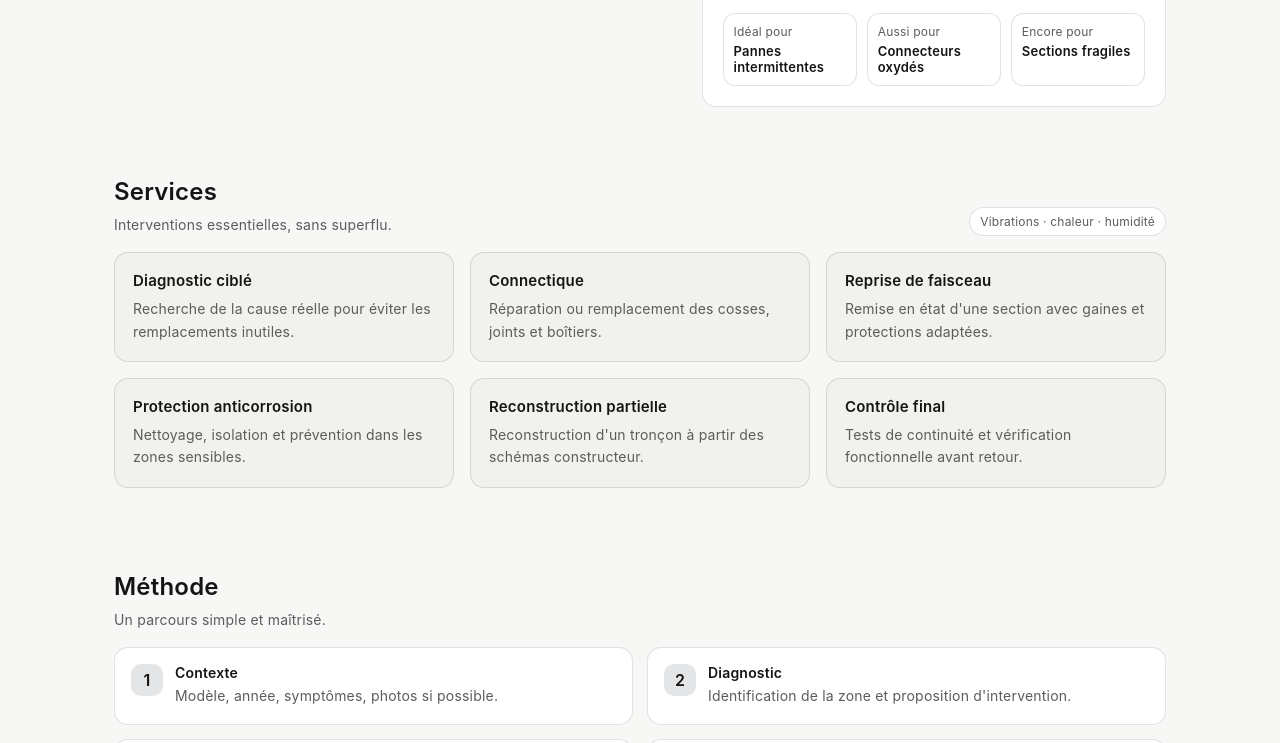
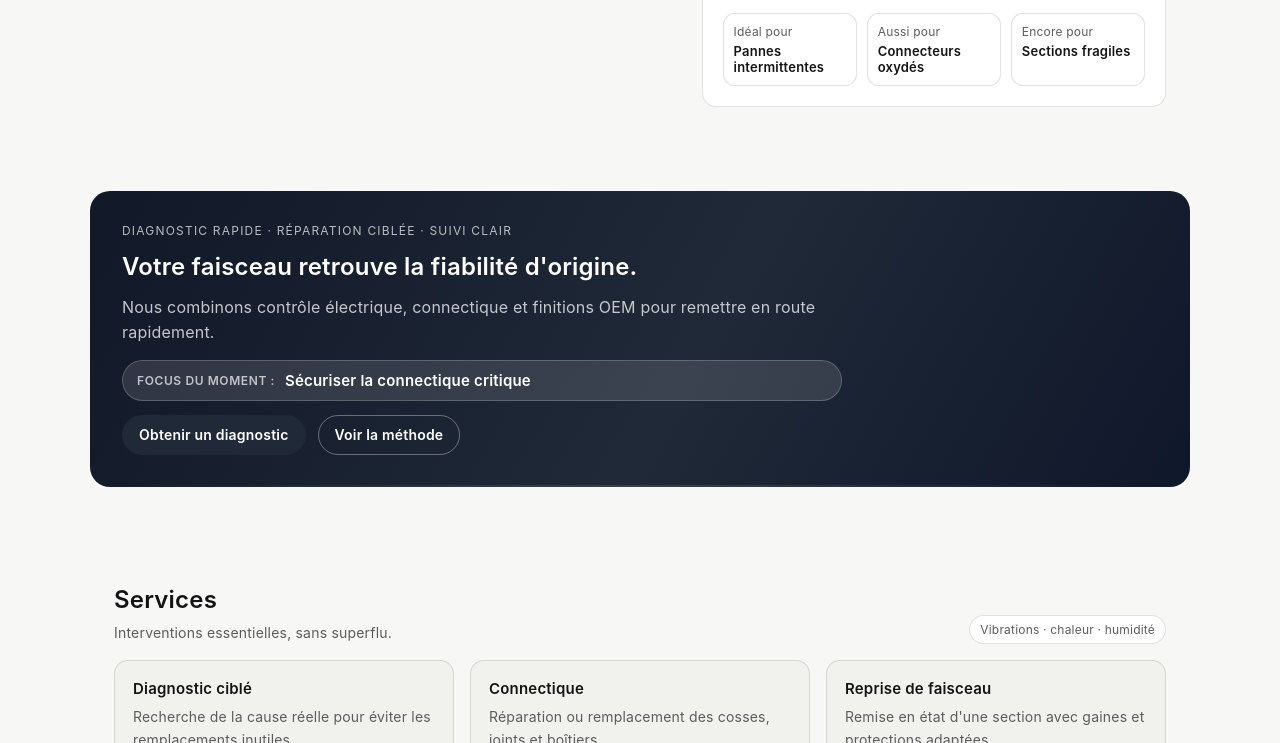
Before and after one commit to Gabin-L/wiringrepair, a plain HTML site: page index.html in a window 1280 px wide. Shown: the part 578-1321 px from the top of the page. Drawn offline with Linux system fonts and the light colour scheme.

Commit message:
Add full-width highlight with rotating message

```diff
--- a/index.html
+++ b/index.html
@@ -127,6 +127,28 @@
             </div>
           </div>
         </aside>
+      </div>
+    </section>
+
+    <section class="section section--full" id="highlights">
+      <div class="container full-bleed">
+        <div class="full-bleed__content">
+          <div class="full-bleed__eyebrow">Diagnostic rapide · Réparation ciblée · Suivi clair</div>
+          <h2>Votre faisceau retrouve la fiabilité d'origine.</h2>
+          <p class="full-bleed__lead">
+            Nous combinons contrôle électrique, connectique et finitions OEM pour remettre en route rapidement.
+          </p>
+
+          <div class="full-bleed__carousel" aria-live="polite">
+            <span class="full-bleed__label">Focus du moment :</span>
+            <span class="full-bleed__message" data-rotate="true">Éliminer les pannes intermittentes</span>
+          </div>
+
+          <div class="full-bleed__actions">
+            <a class="btn btn--primary" href="#contact">Obtenir un diagnostic</a>
+            <a class="btn btn--ghost" href="#process">Voir la méthode</a>
+          </div>
+        </div>
       </div>
     </section>
 
--- a/script.js
+++ b/script.js
@@ -79,6 +79,24 @@
      - This is a static-site friendly approach.
      - Replace EMAIL_TO with your real email.
   --------------------------------------- */
+  const rotator = document.querySelector("[data-rotate='true']");
+  const rotateMessages = [
+    "Éliminer les pannes intermittentes",
+    "Sécuriser la connectique critique",
+    "Assurer une étanchéité durable",
+    "Remettre en route sans immobilisation longue",
+  ];
+  let rotateIndex = 0;
+
+  if (rotator && (!window.matchMedia || !window.matchMedia("(prefers-reduced-motion: reduce)").matches)) {
+    const applyMessage = () => {
+      rotateIndex = (rotateIndex + 1) % rotateMessages.length;
+      rotator.textContent = rotateMessages[rotateIndex];
+    };
+
+    setInterval(applyMessage, 3600);
+  }
+
   const EMAIL_TO = "contact@yourdomain.com"; // <-- replace with your real email
   const form = $(".form");
 
--- a/style.css
+++ b/style.css
@@ -370,6 +370,88 @@ h1 {
   padding: 42px 0;
 }
 
+.section--full {
+  padding: 56px 0;
+}
+
+.full-bleed {
+  background: linear-gradient(120deg, #111827, #1f2937 55%, #0f172a);
+  color: #ffffff;
+  border-radius: calc(var(--radius) + 6px);
+  padding: 32px;
+  position: relative;
+  overflow: hidden;
+}
+
+.full-bleed::after {
+  content: "";
+  position: absolute;
+  inset: auto -20% -60% -20%;
+  height: 180px;
+  background: radial-gradient(circle, rgba(255, 255, 255, 0.18), transparent 70%);
+  opacity: 0.7;
+  pointer-events: none;
+}
+
+.full-bleed__content {
+  position: relative;
+  z-index: 1;
+  display: grid;
+  gap: 14px;
+  max-width: 720px;
+}
+
+.full-bleed__eyebrow {
+  font-size: 12px;
+  letter-spacing: 1.2px;
+  text-transform: uppercase;
+  color: rgba(255, 255, 255, 0.7);
+}
+
+.full-bleed__lead {
+  color: rgba(255, 255, 255, 0.75);
+  font-size: 16px;
+  line-height: 1.6;
+}
+
+.full-bleed__carousel {
+  display: flex;
+  flex-wrap: wrap;
+  gap: 10px;
+  align-items: center;
+  padding: 10px 14px;
+  border-radius: 999px;
+  background: rgba(255, 255, 255, 0.12);
+  border: 1px solid rgba(255, 255, 255, 0.2);
+  font-weight: 600;
+}
+
+.full-bleed__label {
+  font-size: 12px;
+  color: rgba(255, 255, 255, 0.7);
+  text-transform: uppercase;
+  letter-spacing: 0.6px;
+}
+
+.full-bleed__message {
+  font-size: 15px;
+}
+
+.full-bleed__actions {
+  display: flex;
+  flex-wrap: wrap;
+  gap: 12px;
+}
+
+.full-bleed .btn--ghost {
+  color: #ffffff;
+  border-color: rgba(255, 255, 255, 0.35);
+}
+
+.full-bleed .btn--ghost:hover {
+  background: rgba(255, 255, 255, 0.2);
+}
+
 .section__head {
   display: flex;
   align-items: flex-end;
@@ -657,6 +739,11 @@ details p {
   .section__tag {
     white-space: normal;
   }
+
+  .full-bleed {
+    padding: 24px;
+    border-radius: var(--radius);
+  }
 }
 
 @media (max-width: 520px) {
```
